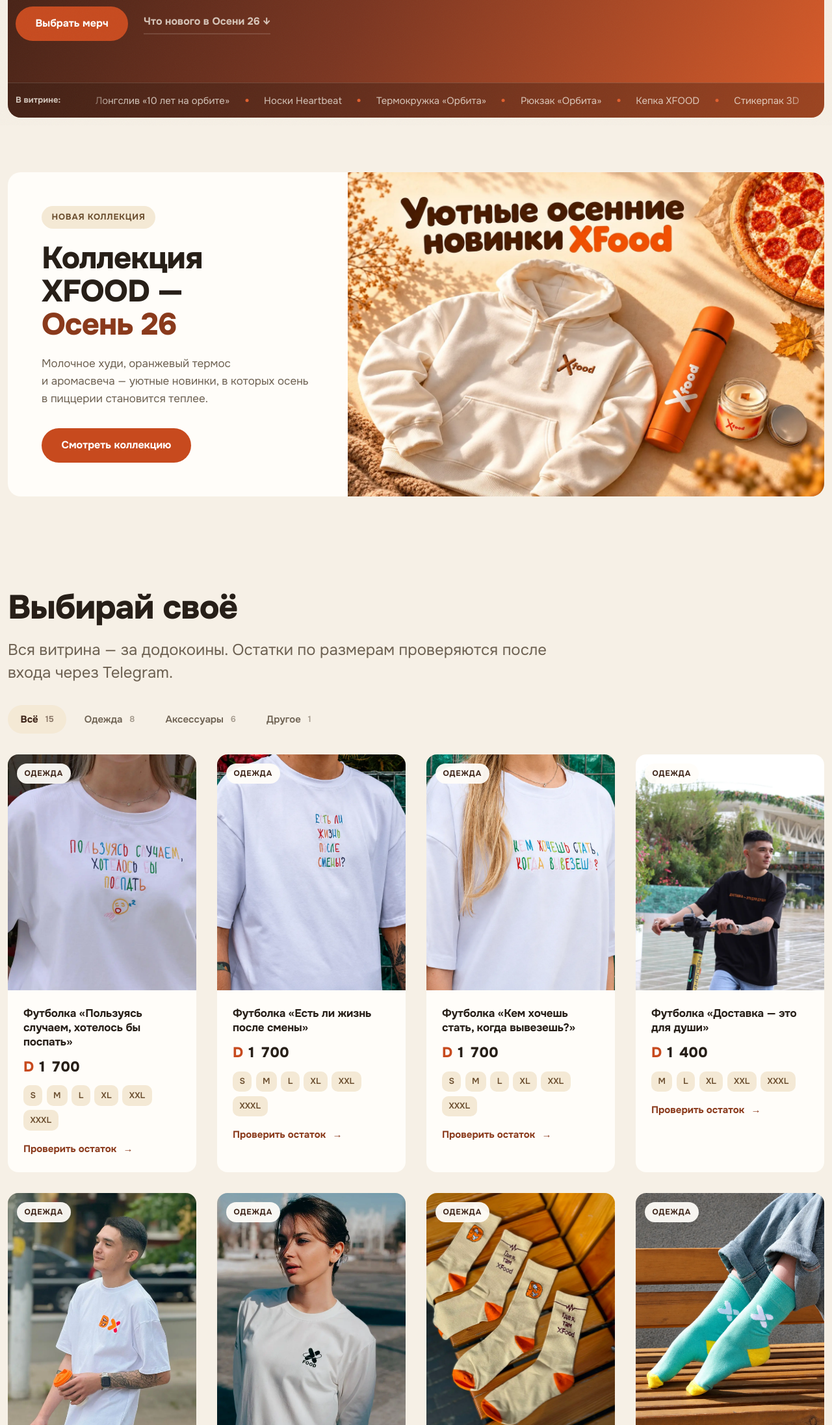
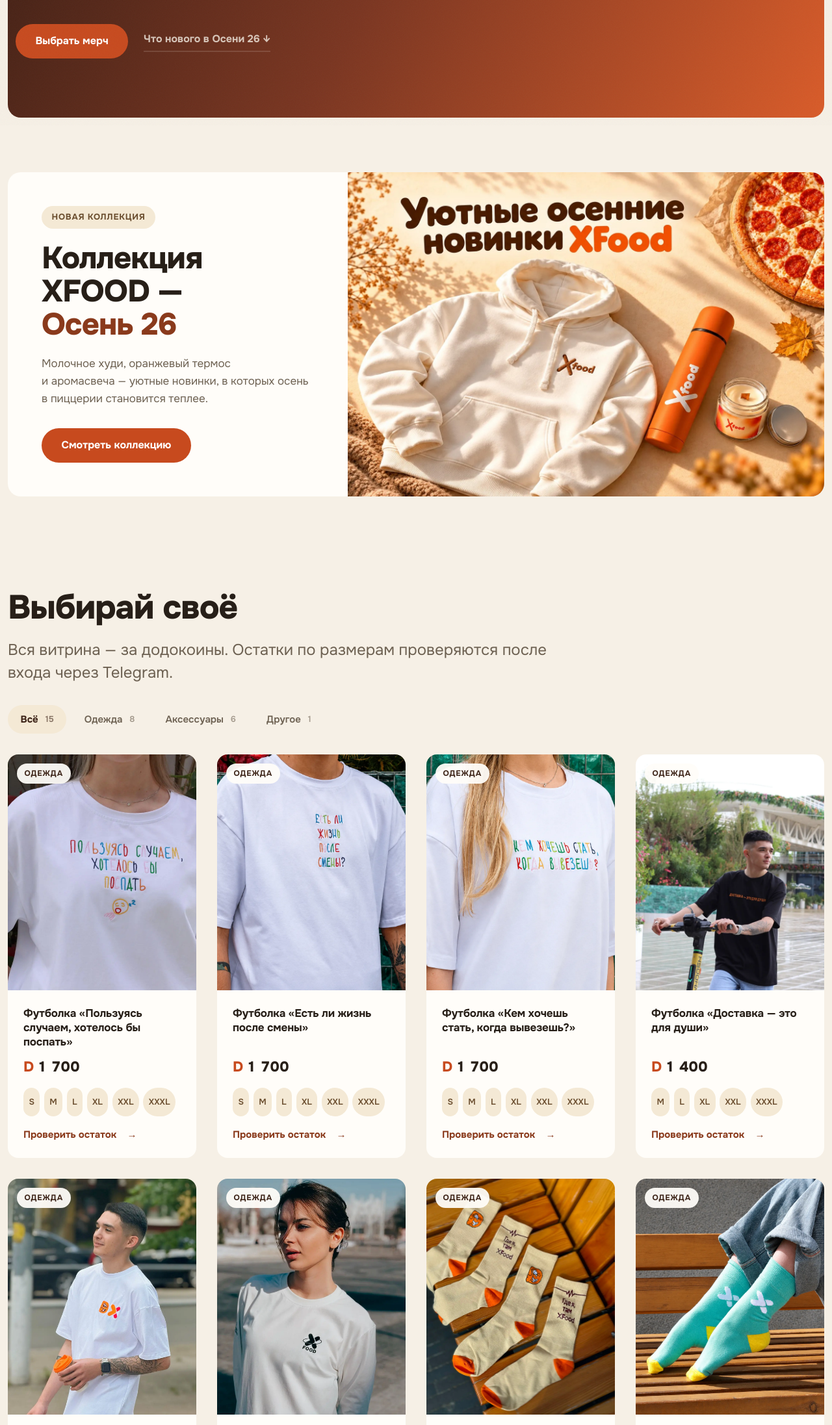
Before and after one commit to Anyboom/xfood, a plain HTML site: page index.html in a window 1280 px wide. Shown: the part 607-2800 px from the top of the page at 65% size. Drawn offline with Linux system fonts and the light colour scheme.

Commit message:
🚸 feat: rework product cards for size selection
- Pin price, variants and CTA to the card bottom — layout no longer jumps between cards
- Turn sizes/colors into selectable 44px chips; CTA shows the pick
- Add 'one size' row for variant-less products
- Remove hero ticker and its dead CSS

```diff
--- a/css/style.css
+++ b/css/style.css
@@ -1,6 +1,6 @@
 /* XFOOD Store — редизайн в пластике референсов (alt + dodobrands):
    кремовый фон, жирный гротеск Onest, панельные радиусы, пилюли,
-   счётчики в герое и бегущая лента. Палитра XFOOD: тёплый томат
+   закреплённый низ карточек. Палитра XFOOD: тёплый томат
    и тёмный шоколад — «пицца в осеннем свете», без кислотных акцентов. */
 
 /* ===== tokens ===== */
@@ -214,33 +214,6 @@ h1 { font-size: var(--fs-h1); letter-spacing: -0.03em; line-height: 1.02; }
 }
 .hero__ghost:hover { color: #fff; border-color: var(--peach); }
 
-/* лента витрины: бегущая строка по нижней кромке баннера */
-.hero__ticker {
-  border-top: 1px solid rgba(246, 240, 230, 0.16);
-  background: rgba(43, 23, 16, 0.35);
-}
-.ticker__wrap { display: flex; align-items: center; gap: clamp(1rem, 2.5vw, 2rem); padding-block: 0.9rem; }
-.ticker__tag { flex: none; font-size: 0.8125rem; font-weight: 700; color: var(--cream-dim); white-space: nowrap; }
-.ticker__viewport {
-  flex: 1; min-width: 0; overflow: hidden;
-  -webkit-mask-image: linear-gradient(90deg, transparent, #000 4%, #000 96%, transparent);
-  mask-image: linear-gradient(90deg, transparent, #000 4%, #000 96%, transparent);
-}
-.ticker__track { display: flex; width: max-content; animation: ticker 46s linear infinite; }
-.hero__ticker:hover .ticker__track { animation-play-state: paused; }
-.ticker__group { display: flex; align-items: center; }
-.ticker__item {
-  display: inline-flex; align-items: baseline; white-space: nowrap;
-  font-size: 0.9375rem; color: var(--cream-dim);
-}
-.ticker__item::after {
-  content: ""; flex: none; align-self: center;
-  width: 5px; height: 5px; border-radius: 50%;
-  background: var(--accent-bright);
-  margin-inline: 1.6em;
-}
-@keyframes ticker { to { transform: translateX(-50%); } }
-
 /* ===== sections common ===== */
 section { scroll-margin-top: 2rem; }
 main > section:not(.hero) { padding-block: var(--section-block); }
@@ -332,19 +305,29 @@ main > section:not(.hero) { padding-block: var(--section-block); }
 .product__body {
   padding: clamp(1.1rem, 2.5vw, 1.5rem);
   padding-top: clamp(1.25rem, 2.5vw, 1.6rem);
-  display: grid; gap: 0.65rem; align-content: start;
+  display: flex; flex-direction: column; gap: 0.65rem;
   flex: 1;
 }
 .product__title { font-size: 1.0625rem; font-weight: 700; letter-spacing: -0.01em; line-height: 1.28; }
-.product__price { font-size: 1.375rem; font-weight: 800; letter-spacing: -0.01em; font-variant-numeric: tabular-nums; }
+.product__price { margin-top: auto; font-size: 1.375rem; font-weight: 800; letter-spacing: -0.01em; font-variant-numeric: tabular-nums; }
 .coin { color: var(--accent); font-weight: 800; }
-.product__sizes { display: flex; flex-wrap: wrap; gap: 0.4rem; }
-.product__sizes li {
+.product__sizes { display: flex; flex-wrap: wrap; gap: 0.4rem; margin-top: 0.25rem; }
+.product__single {
+  margin-top: 0.25rem; min-height: 44px;
+  display: flex; align-items: center;
+  color: var(--muted); font-size: 0.875rem; font-weight: 500;
+}
+.size {
+  display: inline-flex; align-items: center; justify-content: center;
+  min-height: 44px; padding: 0 0.65em;
   background: var(--tint); color: var(--tint-ink);
-  font-size: 0.8125rem; font-weight: 600;
-  padding: 0.42em 0.8em; border-radius: var(--radius);
-  white-space: nowrap;
+  border: 0; border-radius: 999px;
+  font: inherit; font-size: 0.8125rem; font-weight: 600;
+  white-space: nowrap; cursor: pointer;
+  transition: background-color 0.15s ease, color 0.15s ease;
 }
+.size:hover { background: #ecdfc4; color: var(--deep); }
+.size[aria-pressed="true"] { background: var(--accent); color: #fff; font-weight: 700; }
 .product__link {
   display: inline-flex; align-items: center; gap: 0.4em;
   margin-top: 0.35rem;
@@ -353,8 +336,8 @@ main > section:not(.hero) { padding-block: var(--section-block); }
   transition: color 0.18s ease;
 }
 .product__link:hover { color: var(--accent); }
-.product__link span { transition: transform 0.2s ease; }
-.product__link:hover span { transform: translateX(4px); }
+.product__link .arrow { transition: transform 0.2s ease; }
+.product__link:hover .arrow { transform: translateX(4px); }
 
 /* стаггер появления карточек */
 .catalog__grid > li:nth-child(4n+2) { --d: 70ms; }
@@ -492,8 +475,6 @@ main > section:not(.hero) { padding-block: var(--section-block); }
 
   .hero__inner { padding-top: clamp(7rem, 18vh, 9.5rem); }
 
-  .ticker__tag { display: none; }
-
   .collection-panel { grid-template-columns: 1fr; }
   .collection__media { order: -1; min-height: 0; aspect-ratio: 3 / 2; }
   .collection__media img { height: 100%; }
@@ -535,9 +516,7 @@ main > section:not(.hero) { padding-block: var(--section-block); }
 @media (prefers-reduced-motion: reduce) {
   html { scroll-behavior: auto; }
   .reveal { opacity: 1; transform: none; transition: none; }
-  .btn, .pill, .filter, .product, .product__media img, .product__link span { transition: none; }
+  .btn, .pill, .filter, .product, .product__media img, .product__link .arrow, .size { transition: none; }
   .product:hover { transform: none; }
-  .ticker__track { animation: none; }
-  .ticker__viewport { overflow-x: auto; }
   .menu-sheet:not([hidden]) { animation: none; }
 }
--- a/index.html
+++ b/index.html
@@ -20,7 +20,7 @@
 
 <main id="top">
 
-  <!-- Герой: тёплый баннер по экрану — манифест, статистика, лента витрины -->
+  <!-- Герой: тёплый баннер по экрану — манифест магазина -->
   <section class="hero">
     <header class="site-header">
       <div class="container header__row">
@@ -58,38 +58,6 @@
       <div class="hero__actions">
         <a class="btn" href="#catalog">Выбрать мерч</a>
         <a class="hero__ghost" href="#collection">Что нового в&nbsp;Осени&nbsp;26&nbsp;↓</a>
-      </div>
-    </div>
-
-    <div class="hero__ticker" aria-hidden="true">
-      <div class="container ticker__wrap">
-        <span class="ticker__tag">В витрине:</span>
-        <div class="ticker__viewport">
-          <div class="ticker__track">
-            <div class="ticker__group">
-              <span class="ticker__item">Футболки про смены</span>
-              <span class="ticker__item">Лонгслив «10&nbsp;лет на&nbsp;орбите»</span>
-              <span class="ticker__item">Носки Heartbeat</span>
-              <span class="ticker__item">Термокружка «Орбита»</span>
-              <span class="ticker__item">Рюкзак «Орбита»</span>
-              <span class="ticker__item">Кепка XFOOD</span>
-              <span class="ticker__item">Стикерпак 3D</span>
-              <span class="ticker__item">Чехол-авоська</span>
-              <span class="ticker__item">Напоясная сумка</span>
-            </div>
-            <div class="ticker__group">
-              <span class="ticker__item">Футболки про смены</span>
-              <span class="ticker__item">Лонгслив «10&nbsp;лет на&nbsp;орбите»</span>
-              <span class="ticker__item">Носки Heartbeat</span>
-              <span class="ticker__item">Термокружка «Орбита»</span>
-              <span class="ticker__item">Рюкзак «Орбита»</span>
-              <span class="ticker__item">Кепка XFOOD</span>
-              <span class="ticker__item">Стикерпак 3D</span>
-              <span class="ticker__item">Чехол-авоська</span>
-              <span class="ticker__item">Напоясная сумка</span>
-            </div>
-          </div>
-        </div>
       </div>
     </div>
   </section>
@@ -131,9 +99,9 @@
           <h3 class="product__title">Футболка «Пользуясь случаем, хотелось&nbsp;бы поспать»</h3>
           <p class="product__price"><span class="coin">D</span>&nbsp;1&nbsp;700</p>
           <ul class="product__sizes" aria-label="Размеры">
-            <li>S</li><li>M</li><li>L</li><li>XL</li><li>XXL</li><li>XXXL</li>
+            <li><button type="button" class="size" aria-pressed="false">S</button></li><li><button type="button" class="size" aria-pressed="false">M</button></li><li><button type="button" class="size" aria-pressed="false">L</button></li><li><button type="button" class="size" aria-pressed="false">XL</button></li><li><button type="button" class="size" aria-pressed="false">XXL</button></li><li><button type="button" class="size" aria-pressed="false">XXXL</button></li>
           </ul>
-          <a class="product__link" href="#how">Проверить остаток&nbsp;<span aria-hidden="true">→</span></a>
+          <a class="product__link" href="#how"><span class="product__link-label">Проверить остаток</span>&nbsp;<span class="arrow" aria-hidden="true">→</span></a>
         </div>
       </li>
 
@@ -146,9 +114,9 @@
           <h3 class="product__title">Футболка «Есть ли жизнь после&nbsp;смены»</h3>
           <p class="product__price"><span class="coin">D</span>&nbsp;1&nbsp;700</p>
           <ul class="product__sizes" aria-label="Размеры">
-            <li>S</li><li>M</li><li>L</li><li>XL</li><li>XXL</li><li>XXXL</li>
+            <li><button type="button" class="size" aria-pressed="false">S</button></li><li><button type="button" class="size" aria-pressed="false">M</button></li><li><button type="button" class="size" aria-pressed="false">L</button></li><li><button type="button" class="size" aria-pressed="false">XL</button></li><li><button type="button" class="size" aria-pressed="false">XXL</button></li><li><button type="button" class="size" aria-pressed="false">XXXL</button></li>
           </ul>
-          <a class="product__link" href="#how">Проверить остаток&nbsp;<span aria-hidden="true">→</span></a>
+          <a class="product__link" href="#how"><span class="product__link-label">Проверить остаток</span>&nbsp;<span class="arrow" aria-hidden="true">→</span></a>
         </div>
       </li>
 
@@ -161,9 +129,9 @@
           <h3 class="product__title">Футболка «Кем хочешь стать, когда&nbsp;вывезешь?»</h3>
           <p class="product__price"><span class="coin">D</span>&nbsp;1&nbsp;700</p>
           <ul class="product__sizes" aria-label="Размеры">
-            <li>S</li><li>M</li><li>L</li><li>XL</li><li>XXL</li><li>XXXL</li>
+            <li><button type="button" class="size" aria-pressed="false">S</button></li><li><button type="button" class="size" aria-pressed="false">M</button></li><li><button type="button" class="size" aria-pressed="false">L</button></li><li><button type="button" class="size" aria-pressed="false">XL</button></li><li><button type="button" class="size" aria-pressed="false">XXL</button></li><li><button type="button" class="size" aria-pressed="false">XXXL</button></li>
           </ul>
-          <a class="product__link" href="#how">Проверить остаток&nbsp;<span aria-hidden="true">→</span></a>
+          <a class="product__link" href="#how"><span class="product__link-label">Проверить остаток</span>&nbsp;<span class="arrow" aria-hidden="true">→</span></a>
         </div>
       </li>
 
@@ -176,9 +144,9 @@
           <h3 class="product__title">Футболка «Доставка&nbsp;— это для&nbsp;души»</h3>
           <p class="product__price"><span class="coin">D</span>&nbsp;1&nbsp;400</p>
           <ul class="product__sizes" aria-label="Размеры">
-            <li>M</li><li>L</li><li>XL</li><li>XXL</li><li>XXXL</li>
+            <li><button type="button" class="size" aria-pressed="false">M</button></li><li><button type="button" class="size" aria-pressed="false">L</button></li><li><button type="button" class="size" aria-pressed="false">XL</button></li><li><button type="button" class="size" aria-pressed="false">XXL</button></li><li><button type="button" class="size" aria-pressed="false">XXXL</button></li>
           </ul>
-          <a class="product__link" href="#how">Проверить остаток&nbsp;<span aria-hidden="true">→</span></a>
+          <a class="product__link" href="#how"><span class="product__link-label">Проверить остаток</span>&nbsp;<span class="arrow" aria-hidden="true">→</span></a>
         </div>
       </li>
 
@@ -191,9 +159,9 @@
           <h3 class="product__title">Футболка XFOOD Team</h3>
           <p class="product__price"><span class="coin">D</span>&nbsp;1&nbsp;400</p>
           <ul class="product__sizes" aria-label="Размеры">
-            <li>S</li><li>M</li><li>L</li><li>XL</li><li>XXL</li><li>XXXL</li>
+            <li><button type="button" class="size" aria-pressed="false">S</button></li><li><button type="button" class="size" aria-pressed="false">M</button></li><li><button type="button" class="size" aria-pressed="false">L</button></li><li><button type="button" class="size" aria-pressed="false">XL</button></li><li><button type="button" class="size" aria-pressed="false">XXL</button></li><li><button type="button" class="size" aria-pressed="false">XXXL</button></li>
           </ul>
-          <a class="product__link" href="#how">Проверить остаток&nbsp;<span aria-hidden="true">→</span></a>
+          <a class="product__link" href="#how"><span class="product__link-label">Проверить остаток</span>&nbsp;<span class="arrow" aria-hidden="true">→</span></a>
         </div>
       </li>
 
@@ -206,9 +174,9 @@
           <h3 class="product__title">Лонгслив «XFOOD 10&nbsp;лет на&nbsp;своей орбите»</h3>
           <p class="product__price"><span class="coin">D</span>&nbsp;2&nbsp;000</p>
           <ul class="product__sizes" aria-label="Размеры">
-            <li>S</li><li>M</li><li>L</li><li>XL</li><li>XXL</li><li>XXXL</li>
+            <li><button type="button" class="size" aria-pressed="false">S</button></li><li><button type="button" class="size" aria-pressed="false">M</button></li><li><button type="button" class="size" aria-pressed="false">L</button></li><li><button type="button" class="size" aria-pressed="false">XL</button></li><li><button type="button" class="size" aria-pressed="false">XXL</button></li><li><button type="button" class="size" aria-pressed="false">XXXL</button></li>
           </ul>
-          <a class="product__link" href="#how">Проверить остаток&nbsp;<span aria-hidden="true">→</span></a>
+          <a class="product__link" href="#how"><span class="product__link-label">Проверить остаток</span>&nbsp;<span class="arrow" aria-hidden="true">→</span></a>
         </div>
       </li>
 
@@ -220,7 +188,8 @@
         <div class="product__body">
           <h3 class="product__title">Носки Heartbeat XFOOD</h3>
           <p class="product__price"><span class="coin">D</span>&nbsp;700</p>
-          <a class="product__link" href="#how">Проверить остаток&nbsp;<span aria-hidden="true">→</span></a>
+          <p class="product__single">Один размер</p>
+          <a class="product__link" href="#how"><span class="product__link-label">Проверить остаток</span>&nbsp;<span class="arrow" aria-hidden="true">→</span></a>
         </div>
       </li>
 
@@ -233,9 +202,9 @@
           <h3 class="product__title">Носки XFOOD</h3>
           <p class="product__price"><span class="coin">D</span>&nbsp;700</p>
           <ul class="product__sizes" aria-label="Размеры">
-            <li>36–41</li><li>41–46</li>
+            <li><button type="button" class="size" aria-pressed="false">36–41</button></li><li><button type="button" class="size" aria-pressed="false">41–46</button></li>
           </ul>
-          <a class="product__link" href="#how">Проверить остаток&nbsp;<span aria-hidden="true">→</span></a>
+          <a class="product__link" href="#how"><span class="product__link-label">Проверить остаток</span>&nbsp;<span class="arrow" aria-hidden="true">→</span></a>
         </div>
       </li>
 
@@ -247,7 +216,8 @@
         <div class="product__body">
           <h3 class="product__title">Верёвка для телефона «XFOOD 10&nbsp;лет на&nbsp;своей орбите»</h3>
           <p class="product__price"><span class="coin">D</span>&nbsp;700</p>
-          <a class="product__link" href="#how">Проверить остаток&nbsp;<span aria-hidden="true">→</span></a>
+          <p class="product__single">Один размер</p>
+          <a class="product__link" href="#how"><span class="product__link-label">Проверить остаток</span>&nbsp;<span class="arrow" aria-hidden="true">→</span></a>
         </div>
       </li>
 
@@ -259,7 +229,8 @@
         <div class="product__body">
           <h3 class="product__title">Термокружка «XFOOD 10&nbsp;лет на&nbsp;своей орбите»</h3>
           <p class="product__price"><span class="coin">D</span>&nbsp;1&nbsp;400</p>
-          <a class="product__link" href="#how">Проверить остаток&nbsp;<span aria-hidden="true">→</span></a>
+          <p class="product__single">Один размер</p>
+          <a class="product__link" href="#how"><span class="product__link-label">Проверить остаток</span>&nbsp;<span class="arrow" aria-hidden="true">→</span></a>
         </div>
       </li>
 
@@ -271,7 +242,8 @@
         <div class="product__body">
           <h3 class="product__title">Рюкзак «XFOOD 10&nbsp;лет на&nbsp;своей орбите»</h3>
           <p class="product__price"><span class="coin">D</span>&nbsp;3&nbsp;000</p>
-          <a class="product__link" href="#how">Проверить остаток&nbsp;<span aria-hidden="true">→</span></a>
+          <p class="product__single">Один размер</p>
+          <a class="product__link" href="#how"><span class="product__link-label">Проверить остаток</span>&nbsp;<span class="arrow" aria-hidden="true">→</span></a>
         </div>
       </li>
 
@@ -283,7 +255,8 @@
         <div class="product__body">
           <h3 class="product__title">Чехол-авоська для телефона</h3>
           <p class="product__price"><span class="coin">D</span>&nbsp;1&nbsp;400</p>
-          <a class="product__link" href="#how">Проверить остаток&nbsp;<span aria-hidden="true">→</span></a>
+          <p class="product__single">Один размер</p>
+          <a class="product__link" href="#how"><span class="product__link-label">Проверить остаток</span>&nbsp;<span class="arrow" aria-hidden="true">→</span></a>
         </div>
       </li>
 
@@ -295,7 +268,8 @@
         <div class="product__body">
           <h3 class="product__title">Напоясная сумка</h3>
           <p class="product__price"><span class="coin">D</span>&nbsp;1&nbsp;000</p>
-          <a class="product__link" href="#how">Проверить остаток&nbsp;<span aria-hidden="true">→</span></a>
+          <p class="product__single">Один размер</p>
+          <a class="product__link" href="#how"><span class="product__link-label">Проверить остаток</span>&nbsp;<span class="arrow" aria-hidden="true">→</span></a>
         </div>
       </li>
 
@@ -308,9 +282,9 @@
           <h3 class="product__title">Кепка XFOOD</h3>
           <p class="product__price"><span class="coin">D</span>&nbsp;1&nbsp;200</p>
           <ul class="product__sizes" aria-label="Цвет">
-            <li>Жёлтая</li><li>Голубая</li>
+            <li><button type="button" class="size" aria-pressed="false">Жёлтая</button></li><li><button type="button" class="size" aria-pressed="false">Голубая</button></li>
           </ul>
-          <a class="product__link" href="#how">Проверить остаток&nbsp;<span aria-hidden="true">→</span></a>
+          <a class="product__link" href="#how"><span class="product__link-label">Проверить остаток</span>&nbsp;<span class="arrow" aria-hidden="true">→</span></a>
         </div>
       </li>
 
@@ -322,7 +296,8 @@
         <div class="product__body">
           <h3 class="product__title">Стикерпак 3D-стикеров XFOOD</h3>
           <p class="product__price"><span class="coin">D</span>&nbsp;300</p>
-          <a class="product__link" href="#how">Проверить остаток&nbsp;<span aria-hidden="true">→</span></a>
+          <p class="product__single">Один размер</p>
+          <a class="product__link" href="#how"><span class="product__link-label">Проверить остаток</span>&nbsp;<span class="arrow" aria-hidden="true">→</span></a>
         </div>
       </li>
     </ul>
--- a/js/main.js
+++ b/js/main.js
@@ -1,5 +1,6 @@
-/* XFOOD Store — интерактив витрины: меню-шит, фильтры каталога
-   и появление блоков при скролле. Ванильный JS, без библиотек. */
+/* XFOOD Store — интерактив витрины: меню-шит, фильтры каталога,
+   выбор размера/цвета в карточках и появление блоков при скролле.
+   Ванильный JS, без библиотек. */
 (() => {
   'use strict';
 
@@ -81,6 +82,40 @@
     });
   };
 
+  /* ----- выбор размера/цвета в карточках ----- */
+
+  /**
+   * Обновляет подпись CTA: показывает выбранный размер/цвет.
+   * @param {HTMLElement} card
+   * @returns {void}
+   */
+  const updateStockLabel = (card) => {
+    const label = card.querySelector('.product__link-label');
+    const selected = card.querySelector('.size[aria-pressed="true"]');
+    if (!label) return;
+    label.textContent = selected ? `Проверить: ${selected.textContent.trim()}` : 'Проверить остаток';
+  };
+
+  /**
+   * Делегированные клики по чипам размера/цвета —
+   * один активный чип на карточку, повторный клик снимает выбор.
+   * @returns {void}
+   */
+  const initSizeSelection = () => {
+    document.addEventListener('click', (event) => {
+      const button = event.target.closest('.size');
+      if (!button) return;
+      const card = button.closest('.product');
+      if (!card) return;
+
+      const isSelected = button.getAttribute('aria-pressed') === 'true';
+      card.querySelectorAll('.size').forEach((chip) => {
+        chip.setAttribute('aria-pressed', String(chip === button && !isSelected));
+      });
+      updateStockLabel(card);
+    });
+  };
+
   /* ----- появление блоков при скролле ----- */
 
   const initReveal = () => {
@@ -103,6 +138,7 @@
   const main = () => {
     initMenuSheet();
     initCatalogFilters();
+    initSizeSelection();
     initReveal();
   };
 
```
Also changed, not shown: 1 other file.
